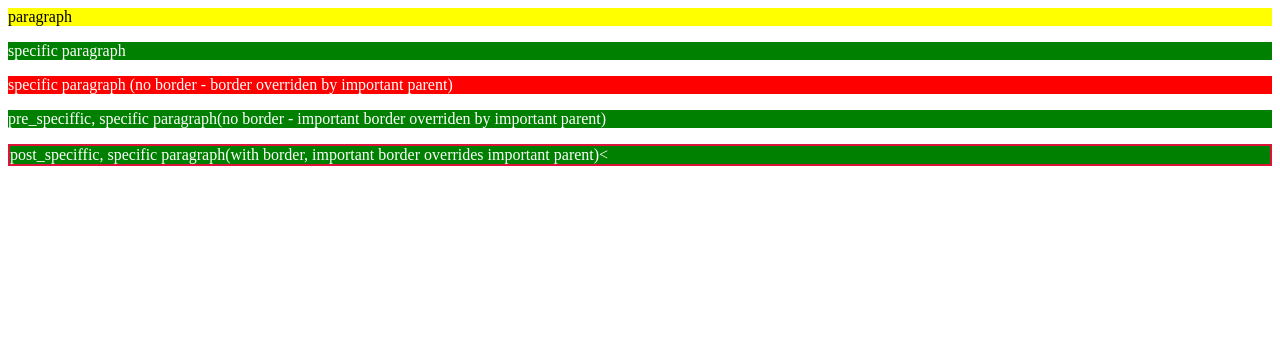
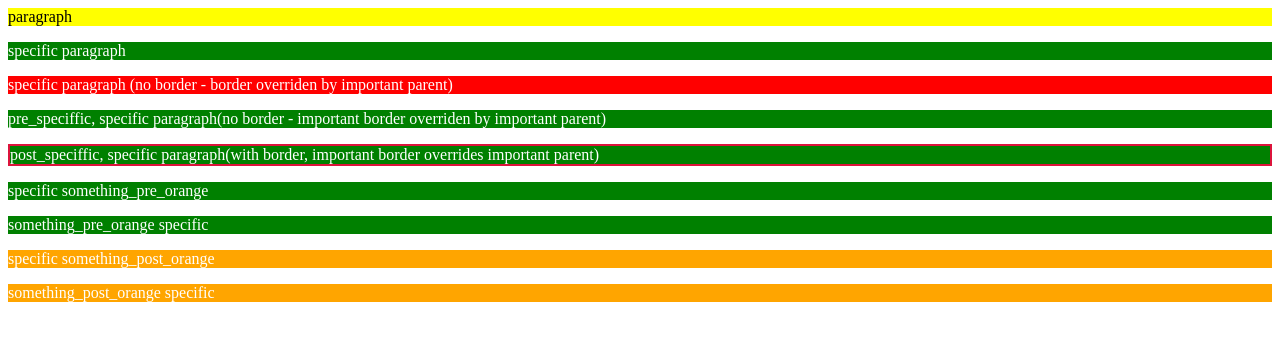
Before and after one commit to aivars-playground/html-training-20210508, a website: page pages/basics/css-styles-cascade.html in a window 1280 px wide. Drawn offline with Linux system fonts and the light colour scheme.

Commit message:
testing style sheet cascade

```diff
--- a/pages/basics/css-styles-cascade.css
+++ b/pages/basics/css-styles-cascade.css
@@ -8,10 +8,18 @@ p {
     border: 10px solid crimson !important;
 }
 
+.something_pre_orange {
+    background-color: orange;
+}
+
 .specific {
     background-color: green;
     color: white;
     border: none !important;
+}
+
+.something_post_orange {
+    background-color: orange;
 }
 
 .post_speciffic {
--- a/pages/basics/css-styles-cascade.html
+++ b/pages/basics/css-styles-cascade.html
@@ -9,8 +9,12 @@
 <p class="specific" id="more_specific">specific paragraph (no border - border overriden by important parent)</p>
 
 <p class="pre_speciffic specific">pre_speciffic, specific paragraph(no border - important border overriden by important parent)</p>
-<p class="post_speciffic specific">post_speciffic, specific paragraph(with border, important border overrides important parent)<</p>
+<p class="post_speciffic specific">post_speciffic, specific paragraph(with border, important border overrides important parent)</p>
 
+<p class="specific something_pre_orange">specific something_pre_orange</p>
+<p class="something_pre_orange specific">something_pre_orange specific</p>
+<p class="specific something_post_orange">specific something_post_orange</p>
+<p class="something_post_orange specific">something_post_orange specific</p>
 
 </body>
 </html>
```
